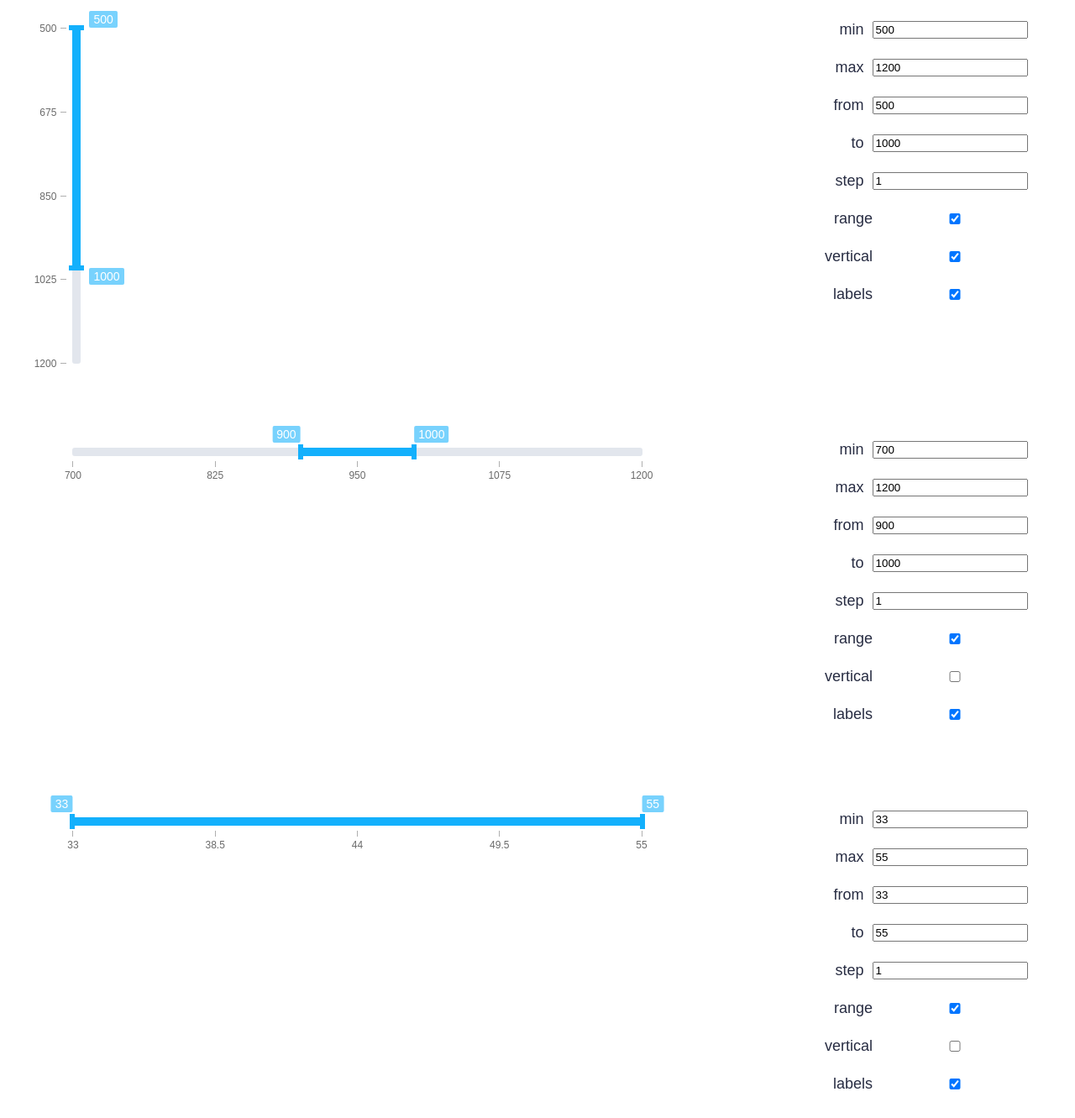
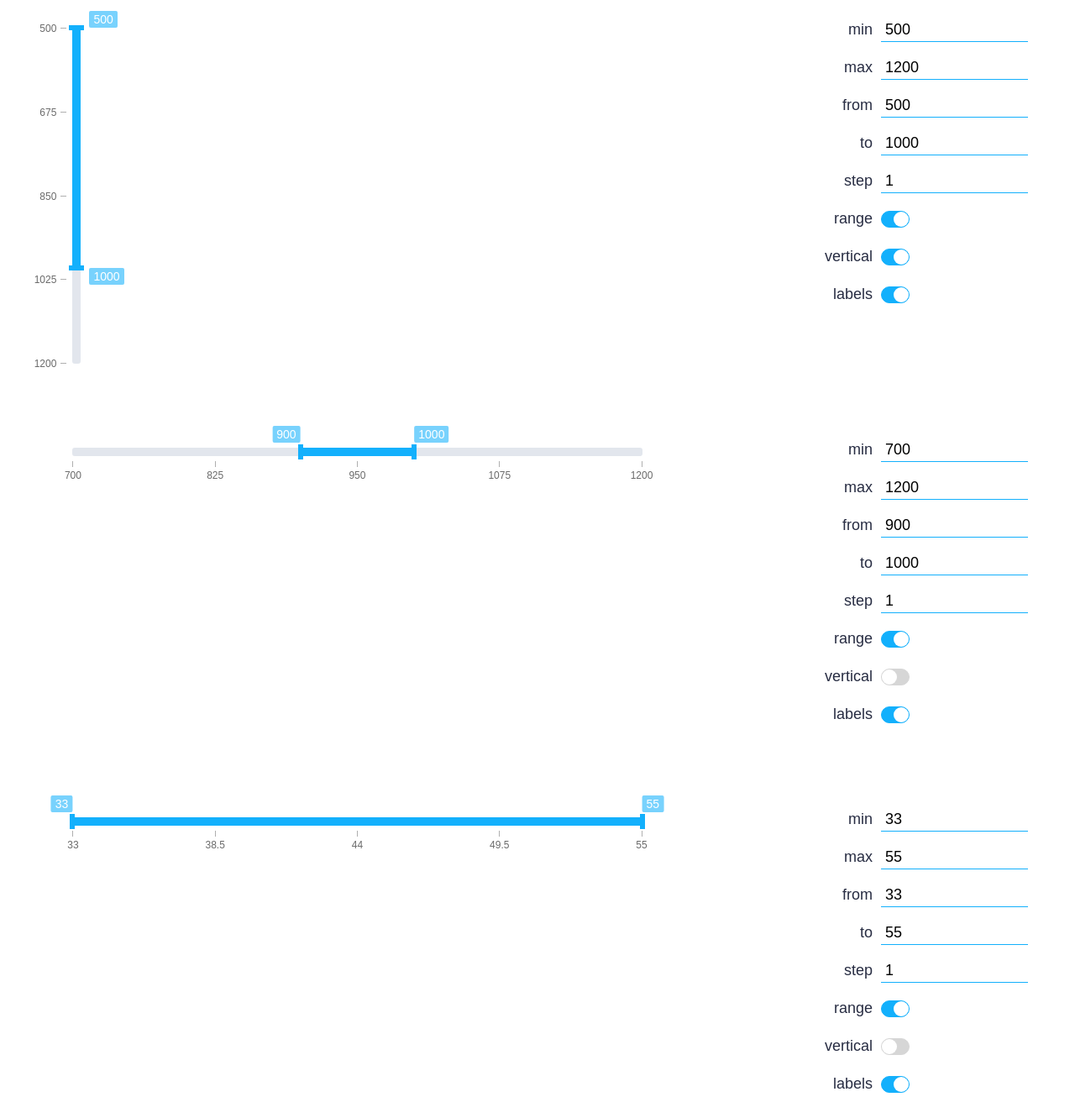
Before and after one commit to iph9x/metalamp-4, a website built with webpack: page src/index.html in a window 1280 px wide. Shown: the part 5-1336 px from the top of the page at 84% size. Built offline with nearby package versions, Linux system fonts and the light colour scheme.

Commit message:
demo-page inputs fix, checkbox style change

```diff
--- a/src/index.html
+++ b/src/index.html
@@ -15,49 +15,58 @@
         <span>
           min
         </span>
-        <input type="number" class="slider-panel__min">
+        <input type="text" class="slider-panel__min">
       </label>
       <label>
         <span>
           max
         </span>
-        <input type="number" class="slider-panel__max">
+        <input type="text" class="slider-panel__max">
       </label>
       <label>
         <span>
           from
         </span>
-        <input type="number" class="slider-panel__current-from" id='first-input-1'>
+        <input type="text" class="slider-panel__current-from" id='first-input-1'>
       </label>
       <label>
         <span>
           to
         </span>
-        <input type="number" class="slider-panel__current-to" id='second-input-1'>
+        <input type="text" class="slider-panel__current-to" id='second-input-1'>
       </label>
       <label>
         <span>
           step
         </span>
-        <input type="number" class="slider-panel__step">
+        <input type="text" class="slider-panel__step">
       </label>
       <label>
         <span>
           range
         </span>
-        <input type="checkbox" class="slider-panel__range" checked>
+        <div class="slider-panel__checkbox-wrapper">
+          <input type="checkbox" class="slider-panel__range slider-panel__checkbox" checked>
+          <div class="slider-panel__checkbox-btn"></div>
+        </div>
       </label>
       <label>
         <span>
           vertical
         </span>
-        <input type="checkbox" class="slider-panel__vertical" checked>
+        <div class="slider-panel__checkbox-wrapper">
+          <input type="checkbox" class="slider-panel__vertical slider-panel__checkbox" checked>
+          <div class="slider-panel__checkbox-btn"></div>
+        </div>
       </label>
       <label>
         <span>
           labels
         </span>
-        <input type="checkbox" class="slider-panel__labelsVisibility" checked>
+        <div class="slider-panel__checkbox-wrapper">
+          <input type="checkbox" class="slider-panel__labelsVisibility slider-panel__checkbox" checked>
+          <div class="slider-panel__checkbox-btn"></div>
+        </div>
       </label>
     </form>
     <div class="slider-2">
@@ -67,49 +76,58 @@
         <span>
           min
         </span>
-        <input type="number" class="slider-panel__min">
+        <input type="text" class="slider-panel__min">
       </label>
       <label>
         <span>
           max
         </span>
-        <input type="number" class="slider-panel__max">
+        <input type="text" class="slider-panel__max">
       </label>
       <label>
         <span>
           from
         </span>
-        <input type="number" class="slider-panel__current-from" id='first-input-2'>
+        <input type="text" class="slider-panel__current-from" id='first-input-2'>
       </label>
       <label>
         <span>
           to
         </span>
-        <input type="number" class="slider-panel__current-to" id='second-input-2'>
+        <input type="text" class="slider-panel__current-to" id='second-input-2'>
       </label>
       <label>
         <span>
           step
         </span>
-        <input type="number" class="slider-panel__step">
+        <input type="text" class="slider-panel__step">
       </label>
       <label>
         <span>
           range
         </span>
-        <input type="checkbox" class="slider-panel__range" checked>
+        <div class="slider-panel__checkbox-wrapper">
+          <input type="checkbox" class="slider-panel__range slider-panel__checkbox" checked>
+          <div class="slider-panel__checkbox-btn"></div>
+        </div>
       </label>
       <label>
         <span>
           vertical
         </span>
-        <input type="checkbox" class="slider-panel__vertical">
+        <div class="slider-panel__checkbox-wrapper">
+          <input type="checkbox" class="slider-panel__vertical slider-panel__checkbox">
+          <div class="slider-panel__checkbox-btn"></div>
+        </div>
       </label>
       <label>
         <span>
           labels
         </span>
-        <input type="checkbox" class="slider-panel__labelsVisibility" checked>
+        <div class="slider-panel__checkbox-wrapper">
+          <input type="checkbox" class="slider-panel__labelsVisibility slider-panel__checkbox" checked>
+          <div class="slider-panel__checkbox-btn"></div>
+        </div>
       </label>
     </form>
     <div class="slider-3">
@@ -119,52 +137,60 @@
         <span>
           min
         </span>
-        <input type="number" class="slider-panel__min">
+        <input type="text" class="slider-panel__min">
       </label>
       <label>
         <span>
           max
         </span>
-        <input type="number" class="slider-panel__max">
+        <input type="text" class="slider-panel__max">
       </label>
       <label>
         <span>
           from
         </span>
-        <input type="number" class="slider-panel__current-from" id='first-input-3'>
+        <input type="text" class="slider-panel__current-from" id='first-input-3'>
       </label>
       <label>
         <span>
           to
         </span>
-        <input type="number" class="slider-panel__current-to" id='second-input-3'>
+        <input type="text" class="slider-panel__current-to" id='second-input-3'>
       </label>
       <label>
         <span>
           step
         </span>
-        <input type="number" class="slider-panel__step">
+        <input type="text" class="slider-panel__step">
       </label>
       <label>
         <span>
           range
         </span>
-        <input type="checkbox" class="slider-panel__range" checked>
+        <div class="slider-panel__checkbox-wrapper">
+          <input type="checkbox" class="slider-panel__range slider-panel__checkbox" checked>
+          <div class="slider-panel__checkbox-btn"></div>
+        </div>
       </label>
       <label>
         <span>
           vertical
         </span>
-        <input type="checkbox" class="slider-panel__vertical">
+        <div class="slider-panel__checkbox-wrapper">
+          <input type="checkbox" class="slider-panel__vertical slider-panel__checkbox">
+          <div class="slider-panel__checkbox-btn"></div>
+        </div>
       </label>
       <label>
         <span>
           labels
         </span>
-        <input type="checkbox" class="slider-panel__labelsVisibility" checked>
+        <div class="slider-panel__checkbox-wrapper">
+          <input type="checkbox" class="slider-panel__labelsVisibility slider-panel__checkbox" checked>
+          <div class="slider-panel__checkbox-btn"></div>
+        </div>
       </label>
     </form>
-
   </main>
 </body>
 </html>
--- a/src/styles/configPanel.scss
+++ b/src/styles/configPanel.scss
@@ -1,3 +1,6 @@
+$blue: #13b0fc;
+$grey: rgb(214, 214, 214);
+
 .main {
   display: grid;
   grid-template-columns: 2fr 1fr;
@@ -31,17 +34,60 @@
   input[type="text"] {
     padding: 3px 5px;
     border: 0;
-    border-bottom: 1px solid #13b0fc;
+    border-bottom: 1px solid $blue;
     font-size: 18px;
     font-weight: 300;
     width: 100%;
     &:focus,
     &:active {
       outline: none;
-      border-bottom: 2px solid #13b0fc;
+      border-bottom: 2px solid $blue;
     }
   }
   span {
     text-align: right;
   }
+  &__checkbox {
+    position: absolute;
+    z-index: 1;
+    &-btn {
+      position: relative;
+      width: 34px;
+      height: 20px;
+      border: 1px solid $grey;
+      border-radius: 16px;
+      transition: .15s;
+      z-index: 10;
+      background: $grey;
+      &::before {
+        position: absolute;
+        top: 0;
+        left: 0;
+        content: '';
+        height: 18px;
+        width: 18px;
+        background: #fff;
+        border-radius: 16px;
+        transition: .15s;
+      }
+      &:hover {
+        cursor: pointer;
+      }
+    }
+    &-wrapper {
+      position: relative;
+    }
+    &:checked {
+      top: 0;
+      left: 0;
+      opacity: 0;
+    }
+    &:checked + .slider-panel__checkbox-btn::before {
+      transform: translateX(14px);
+    }
+    &:checked + .slider-panel__checkbox-btn  {
+      background: $blue;
+      border-color: $blue;
+    }
+  }
 }
--- a/src/ts/view/view.ts
+++ b/src/ts/view/view.ts
@@ -80,16 +80,69 @@ export default class View extends Observer implements IView {
   }: Props) {
     super();
     this._slider = $(slider);
-    this._isVertical = typeof isVertical !== 'undefined' ? isVertical : false;
-    this._isRange = typeof isRange !== 'undefined' ? isRange : true;
+    this._isVertical = isVertical ?? false;
+    this._isRange = isRange ?? true;
     this._inputFromId = inputFromId;
     this._inputToId = inputToId;
-    this._labelsVisibility = typeof labelsVisibility !== 'undefined' ? labelsVisibility : true;
+    this._labelsVisibility = labelsVisibility ?? true;
   }
 
   public run(): void {
     const that = this._slider;
 
+    this._conditionsBlock();
+
+    that.addClass('mi-slider');
+    this._progressBar = new ProgressBar(this._isRange, this._isVertical);
+
+    this._changeInputFromValue(this._from);
+    this._changeInputToValue(this._to);
+
+    this._minThumbPosition = (1 - (this._max - this._from) / (this._max - this._min)) * 100;
+    this._maxThumbPosition = ((this._max - this._to) / (this._max - this._min)) * 100;
+
+    this._maxThumbLabel = new Label(this._to, 'maxThumb', this._maxThumbPosition, this._isVertical);
+    this._minThumbLabel = new Label(this._from, 'minThumb', this._minThumbPosition, this._isVertical);
+
+    if (this._isRange) {
+      this._minThumb = this._createMinThumb();
+      this._minThumb.subscribe(this);
+
+      this._initInputFrom();
+    }
+
+    this._maxThumb = this._createMaxThumb();
+    this._maxThumb.subscribe(this);
+
+    this._scale = this._createScale();
+
+    this._progressBar.onClick(this._scale.clickHandler.bind(this._scale));
+
+    this._inputInputTo();
+    this.render(that);
+  }
+
+  private _initInputFrom(): void {
+    if (this._inputFromId) {
+      this._inputFrom.off();
+      this._inputFrom.on('blur', (e: Event) => {
+        const val = this._checkNewFromValue(Number($(e.target).val()));
+        this._minThumb.setPositionByVal(val);
+      });
+    }
+  }
+
+  private _inputInputTo(): void {
+    if (this._inputTo) {
+      this._inputTo.off();
+      this._inputTo.on('blur', (e: Event) => {
+        const val = this._checkNewToValue(Number($(e.target).val()));
+        this._maxThumb.setPositionByVal(val);
+      });
+    }
+  }
+
+  private _conditionsBlock(): void {
     if (!this._isRange) {
       this._from = this._min;
     }
@@ -106,52 +159,11 @@ export default class View extends Observer implements IView {
       this._inputTo = $(`#${this._inputToId}`);
     }
 
-    that.addClass('mi-slider');
-    this._progressBar = new ProgressBar(this._isRange, this._isVertical);
     if (!this._isRange && this._inputFrom) {
       $(this._inputFrom).attr('disabled', 'disabled');
     } else {
       $(this._inputFrom).removeAttr('disabled');
     }
-    this._changeInputFromValue(this._from);
-    this._changeInputToValue(this._to);
-
-    this._minThumbPosition = (1 - (this._max - this._from) / (this._max - this._min)) * 100;
-    this._maxThumbPosition = ((this._max - this._to) / (this._max - this._min)) * 100;
-
-    this._maxThumbLabel = new Label(this._to, 'maxThumb', this._maxThumbPosition, this._isVertical);
-    this._minThumbLabel = new Label(this._from, 'minThumb', this._minThumbPosition, this._isVertical);
-
-    if (this._isRange) {
-      this._minThumb = this._createMinThumb();
-      this._minThumb.subscribe(this);
-
-      if (this._inputFromId) {
-        this._inputFrom.off();
-        this._inputFrom.on('blur', (e: Event) => {
-          const val = this._checkNewFromValue(Number($(e.target).val()));
-          this._minThumb.setPositionByVal(val);
-        });
-      }
-    }
-
-    this._maxThumb = this._createMaxThumb();
-    this._maxThumb.subscribe(this);
-
-    this._scale = this._createScale();
-
-    this._progressBar.onClick(this._scale.clickHandler.bind(this._scale));
-
-    if (this._inputTo) {
-      this._inputTo.off();
-
-      this._inputTo.on('blur', (e: Event) => {
-        const val = this._checkNewToValue(Number($(e.target).val()));
-        this._maxThumb.setPositionByVal(val);
-      });
-    }
-
-    this.render(that);
   }
 
   private _checkNewFromValue(value: number): number {
@@ -284,7 +296,7 @@ export default class View extends Observer implements IView {
     this._maxThumb.setPositionByVal(newVal);
   }
 
-  public render(root: JQuery): void {
+  private render(root: JQuery): void {
     if (this._isRange) {
       this._wrapper.append(this._minThumb.render());
     }
@@ -304,7 +316,7 @@ export default class View extends Observer implements IView {
     root.append(this._wrapper);
   }
 
-  update(action: { type: string, value: number }): void {
+  public update(action: { type: string, value: number }): void {
     switch (action.type) {
       case ('SET_CURRENT_MAX'):
         this._setCurrentMax(action.value);
```
Also changed, not shown: src/index.ts (+9 -0 lines), src/ts/presenter/presenter.ts (+6 -3 lines), test/progressBar.spec.ts (+1 -1 lines), test/view.spec.ts (+6 -6 lines).
